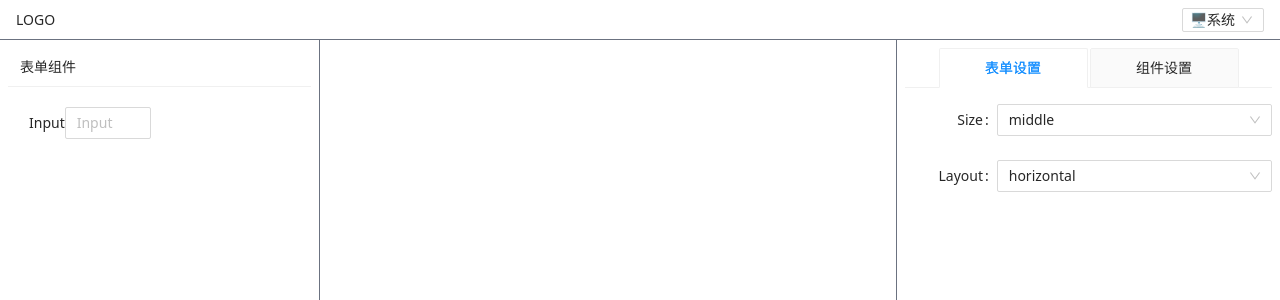
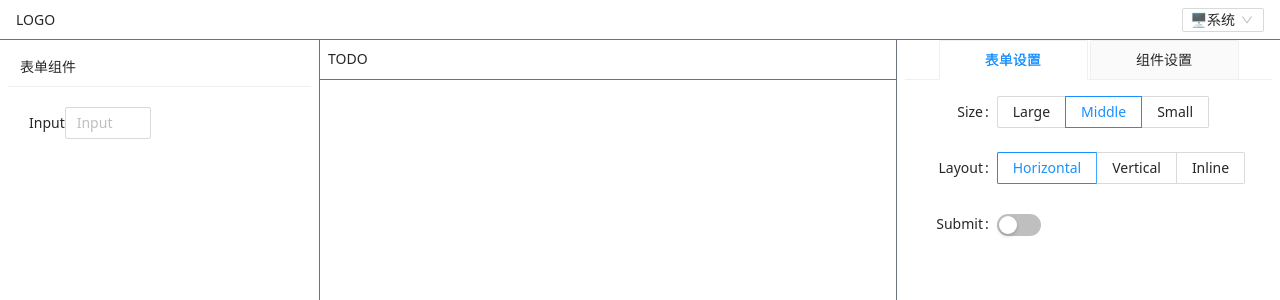
Before and after one commit to BurNing1993/react-form-builder, a React (Create React App) app: page /f/new in a window 1280 px wide. Shown: the top 300 px of the page. Built offline with nearby package versions, Linux system fonts and the light colour scheme.

Commit message:
feat✨:  form props

```diff
--- a/package.json
+++ b/package.json
@@ -40,7 +40,6 @@
     "start": "craco start",
     "build": "craco build",
     "test": "craco test",
-    "eject": "react-scripts eject",
     "prepare": "husky install"
   },
   "eslintConfig": {
--- a/src/index.css
+++ b/src/index.css
@@ -11,3 +11,7 @@
   width: 115px;
   text-align: center;
 }
+
+#droppable-editor {
+  min-height: calc(100vh - 80px);
+}
--- a/src/pages/form/Editor/index.tsx
+++ b/src/pages/form/Editor/index.tsx
@@ -1,27 +1,42 @@
 import React, { memo } from 'react'
 import { Droppable, Draggable } from 'react-beautiful-dnd'
 import { useRecoilValue } from 'recoil'
-import { Form } from 'antd'
+import { Button, Form, notification } from 'antd'
 import { DROP_TYPE } from '../store/types'
-import { formCompDataListState, formPropsState } from '../store/atom'
+import {
+  formCompDataListState,
+  formPropsState,
+  activeFormItemIndexState,
+} from '../store/atom'
 import { useSelectFormItem } from '../store/hooks'
 
 const Editor: React.FC = () => {
   const formCompDataList = useRecoilValue(formCompDataListState)
+  const activeFormItemIndex = useRecoilValue(activeFormItemIndexState)
   const formProps = useRecoilValue(formPropsState)
   const onSelectFormItem = useSelectFormItem()
+  const onFinish = (values: any) => {
+    console.log('Success:', values)
+    notification.success({
+      message: '提交成功',
+      description: JSON.stringify(values),
+    })
+  }
 
   return (
+    <section className="flex-1">
+      <div className="h-10 p-2 border-b border-gray-500">TODO</div>
       <Droppable droppableId="droppable-editor" type={DROP_TYPE}>
         {(provided, snapshot) => (
-        <section
+          <div
             ref={provided.innerRef}
             style={{ backgroundColor: snapshot.isDraggingOver ? 'grey' : '' }}
             {...provided.droppableProps}
-          className="flex-1 p-2"
+            className="p-2"
+            id="droppable-editor"
           >
             {/* TODO default Value */}
-          <Form {...formProps}>
+            <Form {...formProps} onFinish={onFinish}>
               {formCompDataList.map((comp, index) => (
                 <Draggable
                   key={comp.key}
@@ -31,6 +46,12 @@ const Editor: React.FC = () => {
                   {(provided, snapshot) => (
                     <div
                       ref={provided.innerRef}
+                      className={[
+                        activeFormItemIndex === index
+                          ? ' border-blue-400'
+                          : 'border-transparent',
+                        'border p-2 rounded',
+                      ].join(' ')}
                       {...provided.draggableProps}
                       {...provided.dragHandleProps}
                       onClick={() => {
@@ -38,17 +59,28 @@ const Editor: React.FC = () => {
                       }}
                     >
                       <Form.Item label={comp.label} name={comp.name}>
-                      {React.createElement(comp.component, comp.componentProps)}
+                        {React.createElement(
+                          comp.component,
+                          comp.componentProps
+                        )}
                       </Form.Item>
                     </div>
                   )}
                 </Draggable>
               ))}
+              {formProps.showSubmitButton && !snapshot.isDraggingOver ? (
+                <Form.Item wrapperCol={{ offset: 4, span: 20 }}>
+                  <Button type="primary" htmlType="submit">
+                    Submit
+                  </Button>
+                </Form.Item>
+              ) : undefined}
             </Form>
             {provided.placeholder}
-        </section>
+          </div>
         )}
       </Droppable>
+    </section>
   )
 }
 
--- a/src/pages/form/Property/CompProps.tsx
+++ b/src/pages/form/Property/CompProps.tsx
@@ -1,8 +1,11 @@
 import React, { memo } from 'react'
-import { Empty, Form, Card, Input, Checkbox } from 'antd'
+import { Empty, Form, Card, Input, Checkbox, Divider, Select } from 'antd'
 import { useRecoilValue } from 'recoil'
 import { activeFormItemState } from '../store/selector'
 import { useUpdateFormItemProps } from '../store/hooks'
+import { ruleTypes } from '../store/types'
+
+const { Option } = Select
 
 const CompProps: React.FC = () => {
   const activeFormItem = useRecoilValue(activeFormItemState)
@@ -20,12 +23,12 @@ const CompProps: React.FC = () => {
                 }
               />
             </Form.Item>
-            <Form.Item label="name" tooltip="提交时Key值">
+            <Form.Item label="name" tooltip="提交时Key值" required>
               <Input
                 value={activeFormItem.name}
-                onChange={(e) =>
+                onChange={(e) => {
                   onUpdateFormItemProps({ name: e.target.value })
-                }
+                }}
               />
             </Form.Item>
             <Form.Item label="defaultValue">
@@ -36,12 +39,31 @@ const CompProps: React.FC = () => {
                 }
               />
             </Form.Item>
-            <Form.Item label="校验">
+            {/* TODO Form.List onValuesChange*/}
+            <Divider>校验</Divider>
+            <Form.Item label="必填">
               <Checkbox>必填</Checkbox>
             </Form.Item>
-            <Form.Item label></Form.Item>
+            <Form.Item label="提示1" tooltip="必填自定义提示">
+              <Input placeholder="" />
+            </Form.Item>
+            <Form.Item label="类型">
+              <Select allowClear>
+                {ruleTypes.map((t) => (
+                  <Option key={t} value={t}>
+                    {t}
+                  </Option>
+                ))}
+              </Select>
+            </Form.Item>
+            <Form.Item label="正则" rules={[{ type: 'regexp' }]}>
+              <Input placeholder="" />
+            </Form.Item>
+            <Form.Item label="提示2" tooltip="正则提示">
+              <Input placeholder="" />
+            </Form.Item>
           </Card>
-          <Card size="small" title="CompProps">
+          <Card size="small" title="CompProps" className="mt-2">
             <Form.Item label="placeholder">
               <Input value={activeFormItem.componentProps?.placeholder} />
             </Form.Item>
--- a/src/pages/form/Property/FormProps.tsx
+++ b/src/pages/form/Property/FormProps.tsx
@@ -1,41 +1,41 @@
 import React, { memo } from 'react'
 import { useRecoilState } from 'recoil'
-import { Form, Select } from 'antd'
+import { Form, Radio, Switch } from 'antd'
 import { formPropsState } from '../store/atom'
-import { FormLayout } from 'antd/lib/form/Form'
-
-const { Option } = Select
-
-const sizeOptions = ['large', 'middle', 'small']
-const layoutOptions: FormLayout[] = ['horizontal', 'inline', 'vertical']
 
 const FormProps: React.FC = () => {
   const [formProps, setFormProps] = useRecoilState(formPropsState)
   return (
     <Form labelCol={{ span: 6 }} wrapperCol={{ span: 18 }}>
       <Form.Item label="Size">
-        <Select
+        <Radio.Group
           value={formProps.size}
-          onChange={(size) => setFormProps({ ...formProps, size })}
+          onChange={(e) => setFormProps({ ...formProps, size: e.target.value })}
         >
-          {sizeOptions.map((s) => (
-            <Option key={s} value={s}>
-              {s}
-            </Option>
-          ))}
-        </Select>
+          <Radio.Button value="large">Large</Radio.Button>
+          <Radio.Button value="middle">Middle</Radio.Button>
+          <Radio.Button value="small">Small</Radio.Button>
+        </Radio.Group>
       </Form.Item>
       <Form.Item label="Layout">
-        <Select
+        <Radio.Group
           value={formProps.layout}
-          onChange={(layout) => setFormProps({ ...formProps, layout })}
+          onChange={(e) =>
+            setFormProps({ ...formProps, layout: e.target.value })
+          }
         >
-          {layoutOptions.map((l) => (
-            <Option key={l} value={l}>
-              {l}
-            </Option>
-          ))}
-        </Select>
+          <Radio.Button value="horizontal">Horizontal</Radio.Button>
+          <Radio.Button value="vertical">Vertical</Radio.Button>
+          <Radio.Button value="inline">Inline</Radio.Button>
+        </Radio.Group>
+      </Form.Item>
+      <Form.Item label="Submit">
+        <Switch
+          checked={formProps.showSubmitButton}
+          onChange={(checked) =>
+            setFormProps({ ...formProps, showSubmitButton: checked })
+          }
+        ></Switch>
       </Form.Item>
     </Form>
   )
--- a/src/pages/form/Property/index.tsx
+++ b/src/pages/form/Property/index.tsx
@@ -12,7 +12,7 @@ const Property: React.FC = () => {
   return (
     <section
       id="property-container"
-      className="w-96 border-l border-gray-500 p-2"
+      className="w-96 border-l border-gray-500 px-2"
     >
       <Tabs
         activeKey={activeTabKey}
--- a/src/pages/form/store/atom.ts
+++ b/src/pages/form/store/atom.ts
@@ -1,6 +1,6 @@
 import { atom } from 'recoil'
 import { FormProps } from 'antd'
-import { CompData } from './types'
+import { CompData, ExtraFormProps } from './types'
 
 export const formCompDataListState = atom<CompData[]>({
   key: 'formCompDataListState',
@@ -8,11 +8,14 @@ export const formCompDataListState = atom<CompData[]>({
 })
 
 // form props
-export const formPropsState = atom<FormProps>({
+export const formPropsState = atom<FormProps & ExtraFormProps>({
   key: 'formCompDataList',
   default: {
     size: 'middle',
     layout: 'horizontal',
+    labelCol: { span: 4 },
+    wrapperCol: { span: 20 },
+    showSubmitButton: false,
   },
 })
 
--- a/src/pages/form/store/types.ts
+++ b/src/pages/form/store/types.ts
@@ -2,6 +2,7 @@ import { Input, InputProps, FormItemProps } from 'antd'
 
 export type FormComponent = typeof Input
 export type ComponentProps = InputProps
+
 export interface CompProps {
   label: string
   defaultValue: string
@@ -17,7 +18,14 @@ export interface CompData extends CompProps {
 
 export const DROP_TYPE = 'form_type'
 
+export const ruleTypes = ['string', 'number', 'url', 'email']
+
+export interface ExtraFormProps {
+  showSubmitButton: boolean
+}
+
 // img: 'https://via.placeholder.com/100x50.png?text=input',
+// TODO form item icon
 
 const commonFormProps: FormItemProps = {
   rules: [
--- a/src/utils/index.ts
+++ b/src/utils/index.ts
@@ -5,12 +5,17 @@ export function generateId(n = 6) {
   let result = ''
   const l = metadata.length
   for (let i = 0; i < n; i++) {
-    const x = randomInt(l)
+    const x = randomInt(l) - 1
     result += metadata[x]
   }
   return result
 }
 
-function randomInt(max: number, min = 0) {
-  return Math.round(Math.random() * (max - min)) + min
+/**
+ * @param max
+ * @param min
+ * @returns min < n <= max
+ */
+export function randomInt(max: number, min = 0) {
+  return Math.ceil(Math.random() * (max - min)) + min
 }
```
Also changed, not shown: src/pages/form/index.tsx (+34 -4 lines), 1 other file (tests, documents, lock files or other folders). Lines whose indentation alone changed are shown as unchanged.
